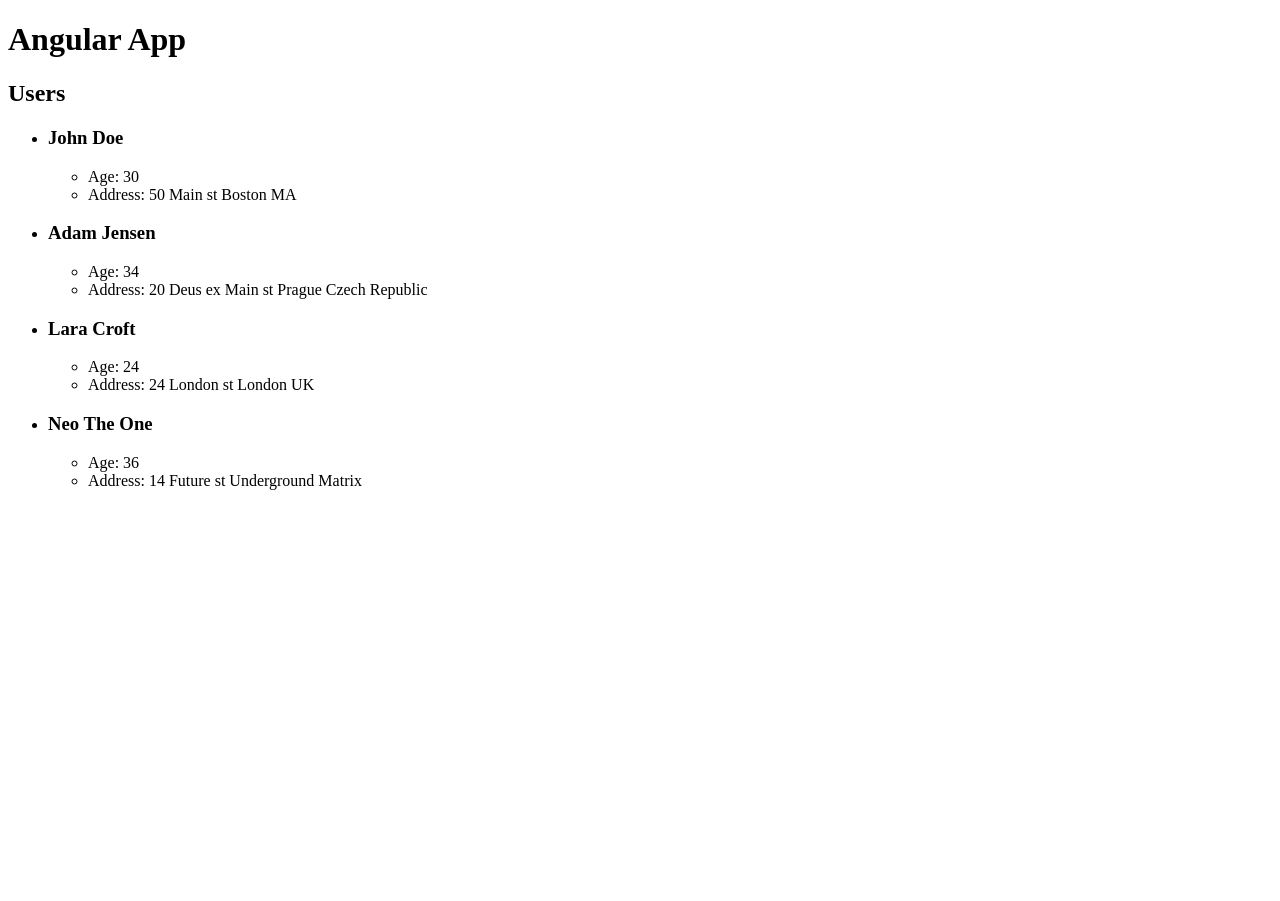
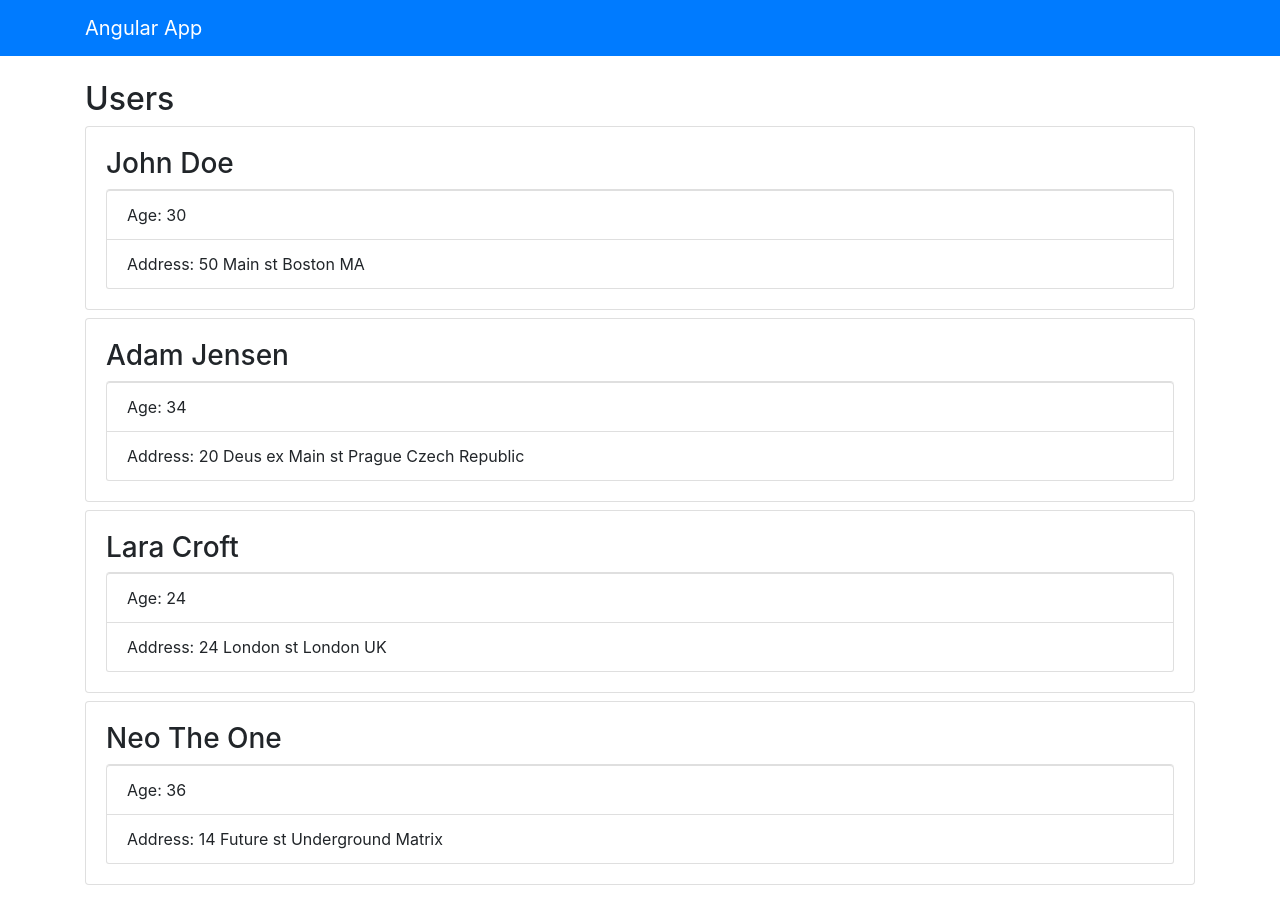
Before and after one commit to pjblitz86/AngularSandboxSimpleApp, an Angular app: page / in a window 1280 px wide. Before the commit the page ends 800 px from the top, so only its background shows below. Built offline with nearby package versions, Linux system fonts and the light colour scheme.

Commit message:
added bootstrap in angular.json; created navbar component and styled via bootstrap classes a bit

```diff
--- a/angular.json
+++ b/angular.json
@@ -23,9 +23,14 @@
               "src/assets"
             ],
             "styles": [
-              "src/styles.css"
+              "src/styles.css",
+              "node_modules/bootstrap/dist/css/bootstrap.css"
             ],
-            "scripts": []
+            "scripts": [
+              "node_modules/jquery/dist/jquery.js",
+              "node_modules/popper.js/dist/umd/popper.js",
+              "node_modules/bootstrap/dist/js/bootstrap.js"
+            ]
           },
           "configurations": {
             "production": {
--- a/package.json
+++ b/package.json
@@ -20,7 +20,10 @@
     "@angular/platform-browser": "^6.0.3",
     "@angular/platform-browser-dynamic": "^6.0.3",
     "@angular/router": "^6.0.3",
+    "bootstrap": "4.0.0-beta.2",
     "core-js": "^2.5.4",
+    "jquery": "^3.3.1",
+    "popper.js": "^1.14.3",
     "rxjs": "^6.0.0",
     "zone.js": "^0.8.26"
   },
--- a/src/app/app.component.html
+++ b/src/app/app.component.html
@@ -1,2 +1,4 @@
-<h1>Angular App</h1>
-<app-users></app-users>
+<app-navbar></app-navbar>
+<div class="container">
+  <app-users></app-users>
+</div>
--- a/src/app/app.module.ts
+++ b/src/app/app.module.ts
@@ -4,12 +4,14 @@
 
 import { AppComponent } from './app.component';
 import { UsersComponent } from './components/users/users.component';
+import { NavbarComponent } from './components/navbar/navbar.component';
 
 @NgModule({
   declarations: [
     AppComponent,
     UserComponent,
-    UsersComponent
+    UsersComponent,
+    NavbarComponent
   ],
   imports: [
     BrowserModule
--- /dev/null
+++ b/src/app/components/navbar/navbar.component.html
@@ -0,0 +1,5 @@
+<nav class="navbar navbar-dark bg-primary mb-4">
+  <div class="container">
+    <a href="#" class="navbar-brand">Angular App</a>
+  </div>
+</nav>
--- /dev/null
+++ b/src/app/components/navbar/navbar.component.ts
@@ -0,0 +1,15 @@
+import { Component, OnInit } from '@angular/core';
+
+@Component({
+  selector: 'app-navbar',
+  templateUrl: './navbar.component.html',
+  styleUrls: ['./navbar.component.css']
+})
+export class NavbarComponent implements OnInit {
+
+  constructor() { }
+
+  ngOnInit() {
+  }
+
+}
--- a/src/app/components/users/users.component.html
+++ b/src/app/components/users/users.component.html
@@ -1,10 +1,10 @@
 <h2>Users</h2>
-<ul *ngIf="loaded && users.length > 0">
-  <li *ngFor="let user of users">
+<ul class="list-unstyled" *ngIf="loaded && users.length > 0">
+  <li class="card card-body mb-2" *ngFor="let user of users">
     <h3>{{user.firstName }} {{user.lastName}}</h3>
-    <ul *ngIf="showExtended">
-      <li>Age: {{user.age}}</li>
-      <li>Address: {{user.address.street}}
+    <ul class="list-group" *ngIf="showExtended">
+      <li class="list-group-item">Age: {{user.age}}</li>
+      <li class="list-group-item">Address: {{user.address.street}}
         {{user.address.city}}
         {{user.address.state}}
       </li>
```
Also changed, not shown: src/app/components/navbar/navbar.component.css (added), 1 other file (tests, documents, lock files or other folders).
